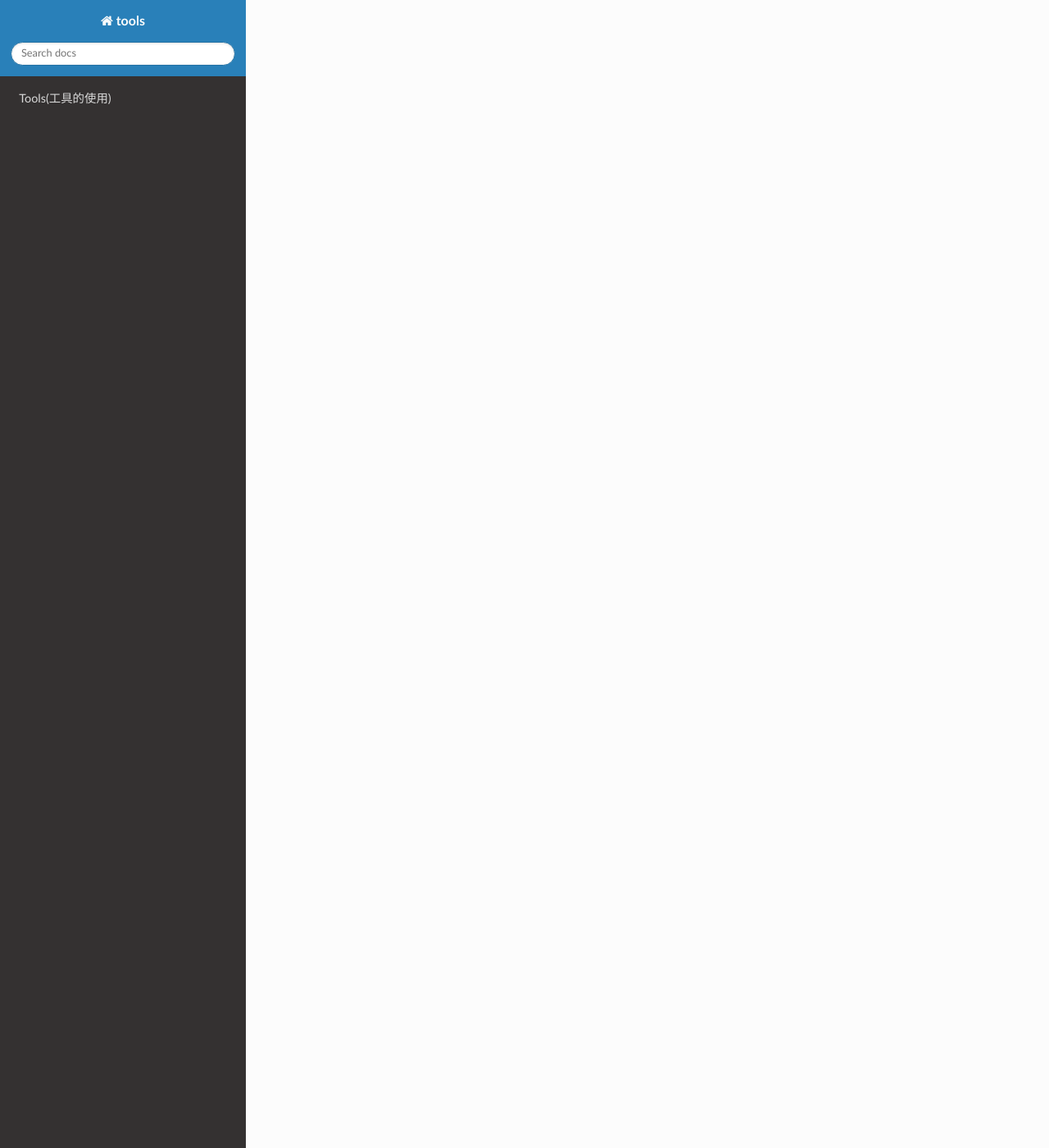
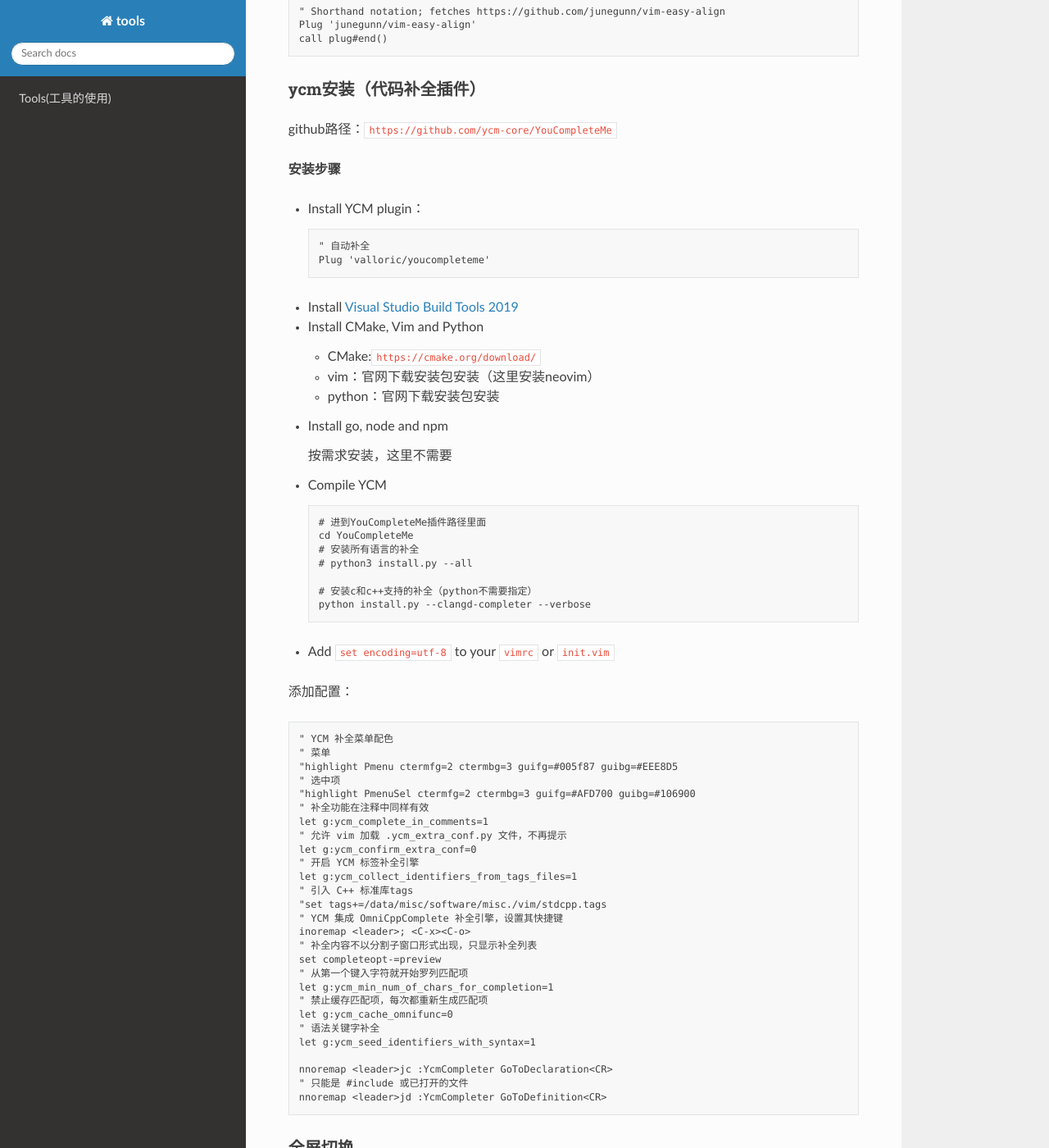
Before and after one commit to ahwi/Tools, a Sphinx documentation site: the page built from source/Tools/VIM.md, in a window 1280 px wide and 1400 px high, scrolled down 20235 px. Shown: the whole window at 82% size. Built offline with Sphinx 7.4.7 and the Read the Docs theme 2.0.0, drawn with Linux system fonts in a browser that asks for light colours; some of the changed text lies outside the part shown.

Commit message:
添加noevim笔记

````diff
--- a/source/Tools/VIM.md
+++ b/source/Tools/VIM.md
@@ -1128,3 +1128,135 @@ autocmd Filetype markdown inoremap ,l --------<Enter>
 " markdown-preview ======================
 
 ```
+
+
+
+## nvim
+
+### vim-plug （插件安装管理）
+
+github路径：`https://github.com/junegunn/vim-plug`
+
+**windows安装**
+
+使用PowerShell
+
+```cmd
+iwr -useb https://raw.githubusercontent.com/junegunn/vim-plug/master/plug.vim | ni $HOME/vimfiles/autoload/plug.vim -Force
+```
+
+用法：
+
+```txt
+call plug#begin()
+" The default plugin directory will be as follows:
+"   - Vim (Linux/macOS): '~/.vim/plugged'
+"   - Vim (Windows): '~/vimfiles/plugged'
+"   - Neovim (Linux/macOS/Windows): stdpath('data') . '/plugged'
+" You can specify a custom plugin directory by passing it as the argument
+"   - e.g. `call plug#begin('~/.vim/plugged')`
+"   - Avoid using standard Vim directory names like 'plugin'
+ Make sure you use single quotes
+
+" Shorthand notation; fetches https://github.com/junegunn/vim-easy-align
+Plug 'junegunn/vim-easy-align'
+call plug#end()
+```
+
+
+
+### ycm安装（代码补全插件）
+
+github路径：`https://github.com/ycm-core/YouCompleteMe`
+
+**安装步骤**
+
+- Install YCM plugin：
+
+  ```txt
+  " 自动补全
+  Plug 'valloric/youcompleteme'
+  ```
+
+- Install [Visual Studio Build Tools 2019](https://visualstudio.microsoft.com/thank-you-downloading-visual-studio/?sku=BuildTools&rel=16)
+
+- Install CMake, Vim and Python
+
+  - CMake:`https://cmake.org/download/`
+  - vim：官网下载安装包安装（这里安装neovim）
+  - python：官网下载安装包安装
+
+- Install go, node and npm
+
+  按需求安装，这里不需要
+
+- Compile YCM
+
+  ```cmd
+  # 进到YouCompleteMe插件路径里面
+  cd YouCompleteMe
+  # 安装所有语言的补全
+  # python3 install.py --all
+
+  # 安装c和c++支持的补全（python不需要指定）
+  python install.py --clangd-completer --verbose
+  ```
+
+- Add `set encoding=utf-8` to your `vimrc` or `init.vim`
+
+添加配置：
+
+```txt
+" YCM 补全菜单配色
+" 菜单
+"highlight Pmenu ctermfg=2 ctermbg=3 guifg=#005f87 guibg=#EEE8D5
+" 选中项
+"highlight PmenuSel ctermfg=2 ctermbg=3 guifg=#AFD700 guibg=#106900
+" 补全功能在注释中同样有效
+let g:ycm_complete_in_comments=1
+" 允许 vim 加载 .ycm_extra_conf.py 文件，不再提示
+let g:ycm_confirm_extra_conf=0
+" 开启 YCM 标签补全引擎
+let g:ycm_collect_identifiers_from_tags_files=1
+" 引入 C++ 标准库tags
+"set tags+=/data/misc/software/misc./vim/stdcpp.tags
+" YCM 集成 OmniCppComplete 补全引擎，设置其快捷键
+inoremap <leader>; <C-x><C-o>
+" 补全内容不以分割子窗口形式出现，只显示补全列表
+set completeopt-=preview
+" 从第一个键入字符就开始罗列匹配项
+let g:ycm_min_num_of_chars_for_completion=1
+" 禁止缓存匹配项，每次都重新生成匹配项
+let g:ycm_cache_omnifunc=0
+" 语法关键字补全
+let g:ycm_seed_identifiers_with_syntax=1
+
+nnoremap <leader>jc :YcmCompleter GoToDeclaration<CR>
+" 只能是 #include 或已打开的文件
+nnoremap <leader>jd :YcmCompleter GoToDefinition<CR>
+```
+
+
+
+### 全屏切换
+
+利用wmctrl工具进行全屏的切换
+
+* 下载工具：`https://github.com/ebranlard/wmctrl-for-windows`
+
+* 把wmctrl放到系统路径
+
+* 添加如下配置
+
+```txt
+" 全屏切换------
+" 将外部命令 wmctrl 控制窗口最大化的命令行参数封装成一个 vim 的函数
+fun! ToggleFullscreen()
+	call system("wmctrl -ir " . v:windowid . " -b toggle,fullscreen")
+endf
+" 全屏开/关快捷键 F11
+map <silent> <F11> :call ToggleFullscreen()<CR>
+" 启动 vim 时自动全屏
+autocmd VimEnter * call ToggleFullscreen()
+" ------------
+```
````
